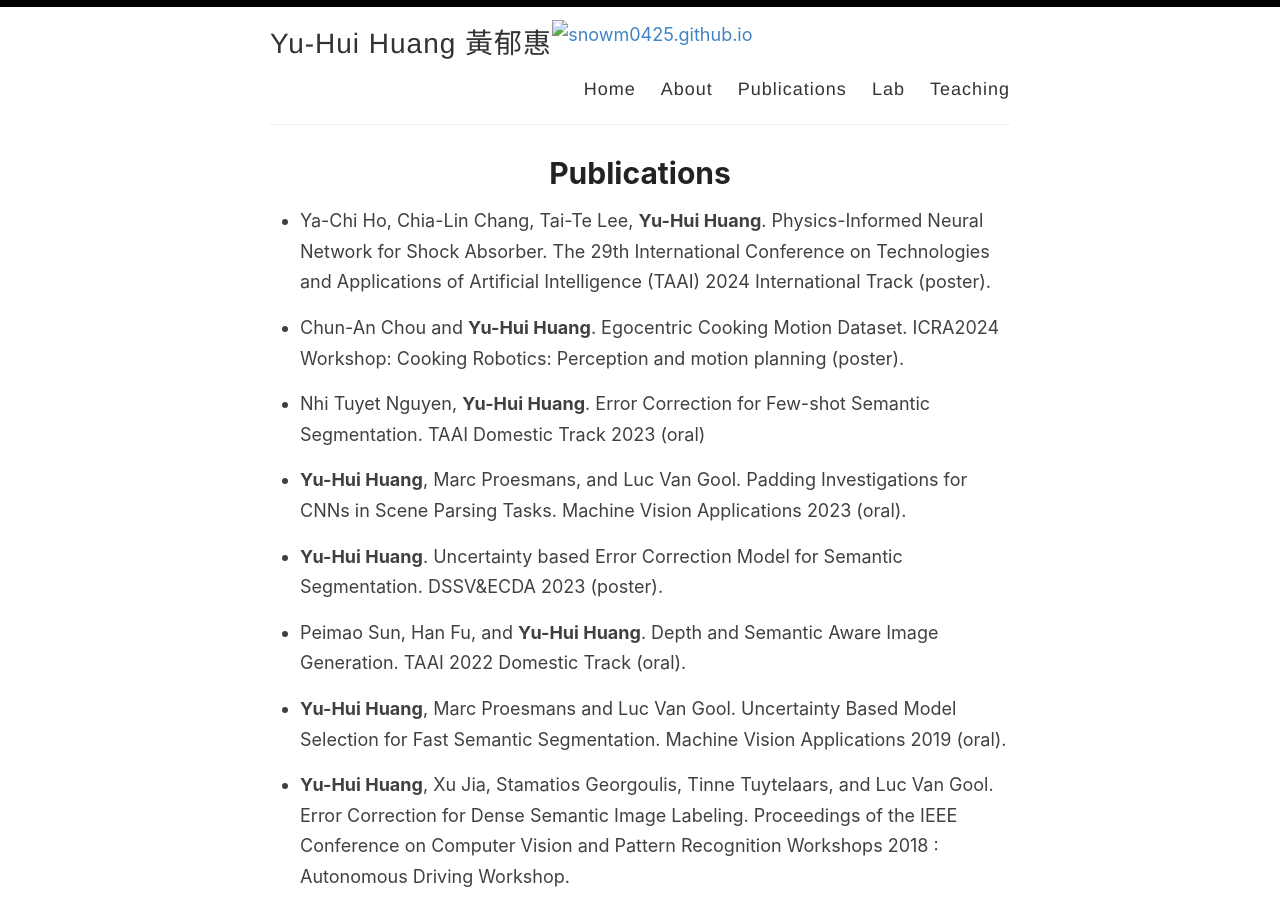
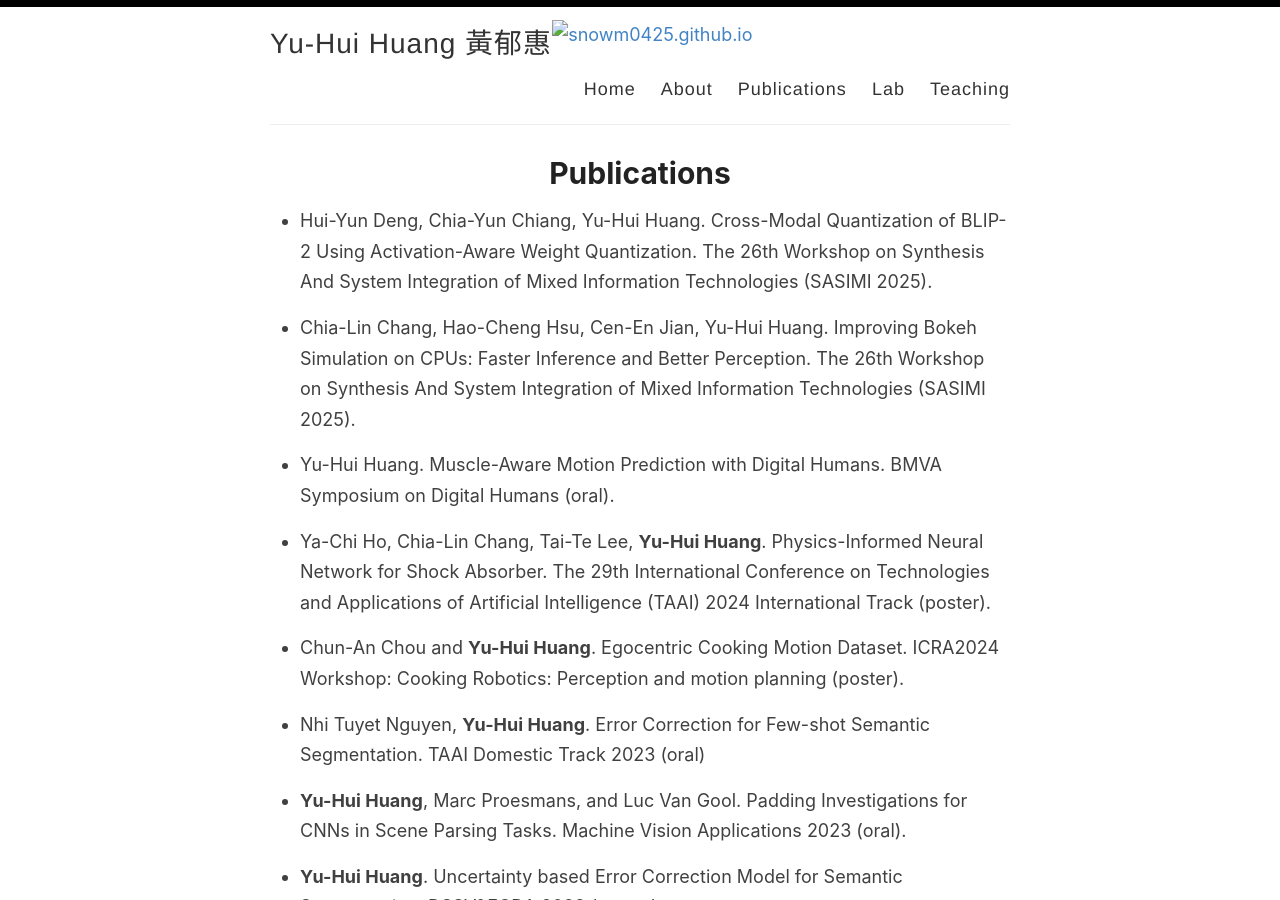
Before and after one commit to snowm0425/snowm0425.github.io, a Jekyll site: the page built from _pages/publications.md, in a window 1280 px wide and 900 px high. Built offline with Jekyll 4.4.1, drawn with Linux system fonts in a browser that asks for light colours.

Commit message:
Update publications.md

```diff
--- a/_pages/publications.md
+++ b/_pages/publications.md
@@ -3,6 +3,12 @@ layout: page
 title: Publications
 permalink: /publications/
 ---
+- Hui-Yun Deng, Chia-Yun Chiang, Yu-Hui Huang. Cross-Modal Quantization of BLIP-2 Using Activation-Aware Weight Quantization. The 26th Workshop on Synthesis And System Integration of Mixed Information Technologies (SASIMI 2025).
+
+- Chia-Lin Chang, Hao-Cheng Hsu, Cen-En Jian, Yu-Hui Huang. Improving Bokeh Simulation on CPUs: Faster Inference and Better Perception. The 26th Workshop on Synthesis And System Integration of Mixed Information Technologies (SASIMI 2025).
+
+- Yu-Hui Huang. Muscle-Aware Motion Prediction with Digital Humans. BMVA Symposium on Digital Humans (oral).
+
 
 -	Ya-Chi Ho, Chia-Lin Chang, Tai-Te Lee, <b>Yu-Hui Huang</b>. Physics-Informed Neural Network for Shock Absorber. The 29th International Conference on Technologies and Applications of Artificial Intelligence (TAAI) 2024 International Track (poster).
 
```
